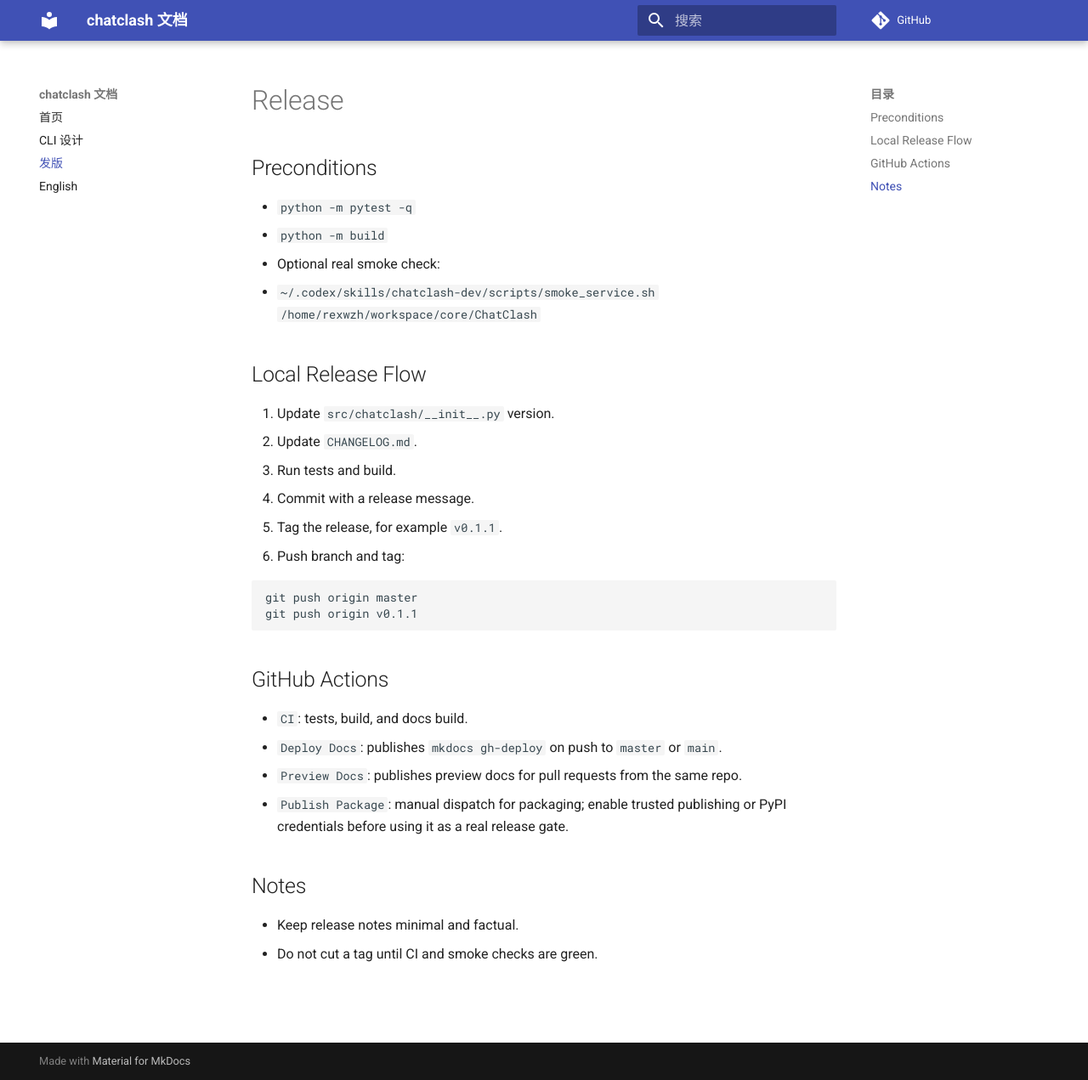
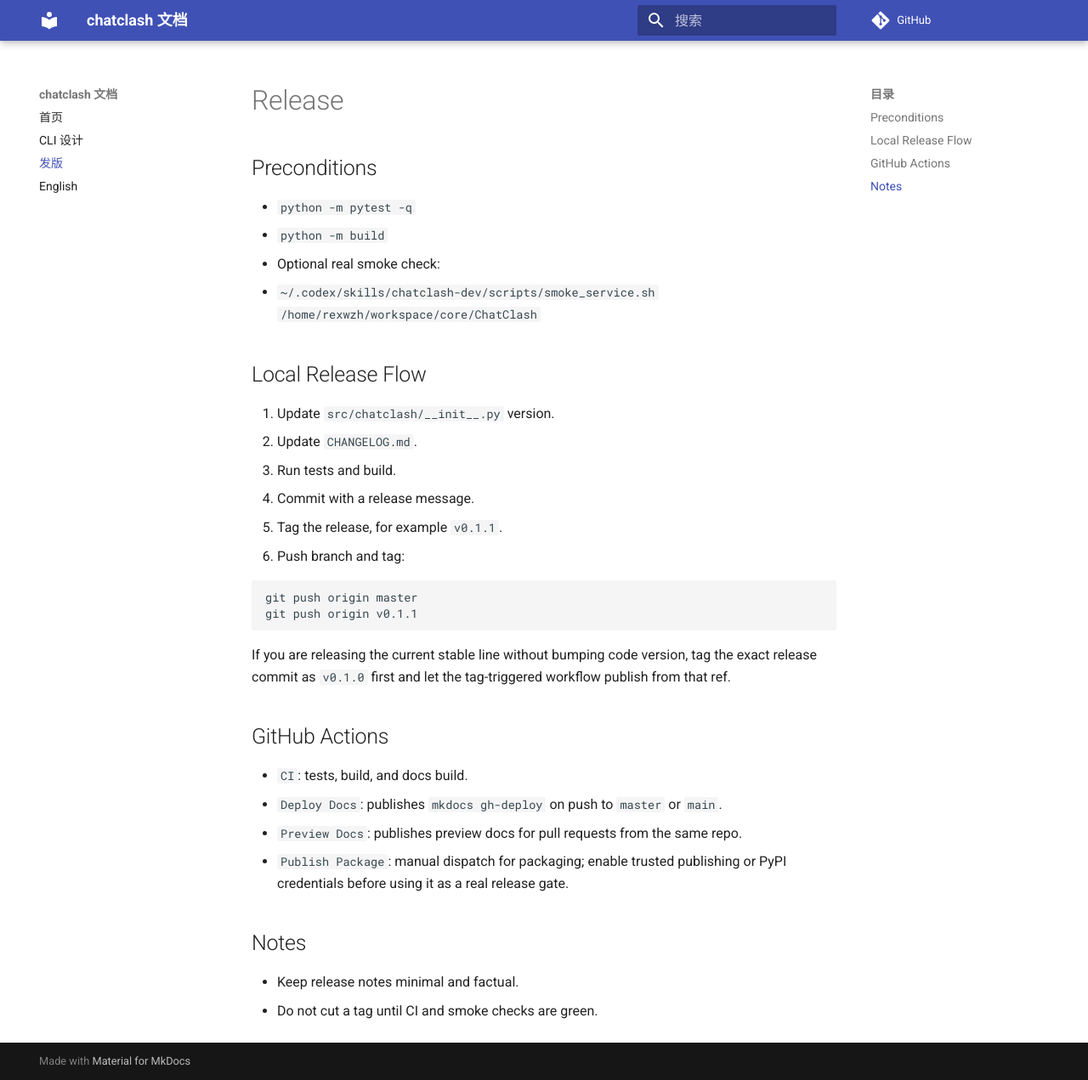
Before and after one commit to ChatArch/ChatClash, an MkDocs documentation site: the page built from docs/release.md, in a window 1280 px wide and 1271 px high. Shown: the whole window at 85% size. Built offline with MkDocs 1.6.1 and Material for MkDocs 9.7.7, drawn with Linux system fonts in a browser that asks for light colours; comment, search, counter and statistics services are not loaded.

Commit message:
Trigger publish workflow on tags

````diff
--- a/docs/release.md
+++ b/docs/release.md
@@ -21,6 +21,8 @@
 git push origin v0.1.1
 ```
 
+If you are releasing the current stable line without bumping code version, tag the exact release commit as `v0.1.0` first and let the tag-triggered workflow publish from that ref.
+
 ## GitHub Actions
 
 - `CI`: tests, build, and docs build.
````
Also changed, not shown: 1 other file.
